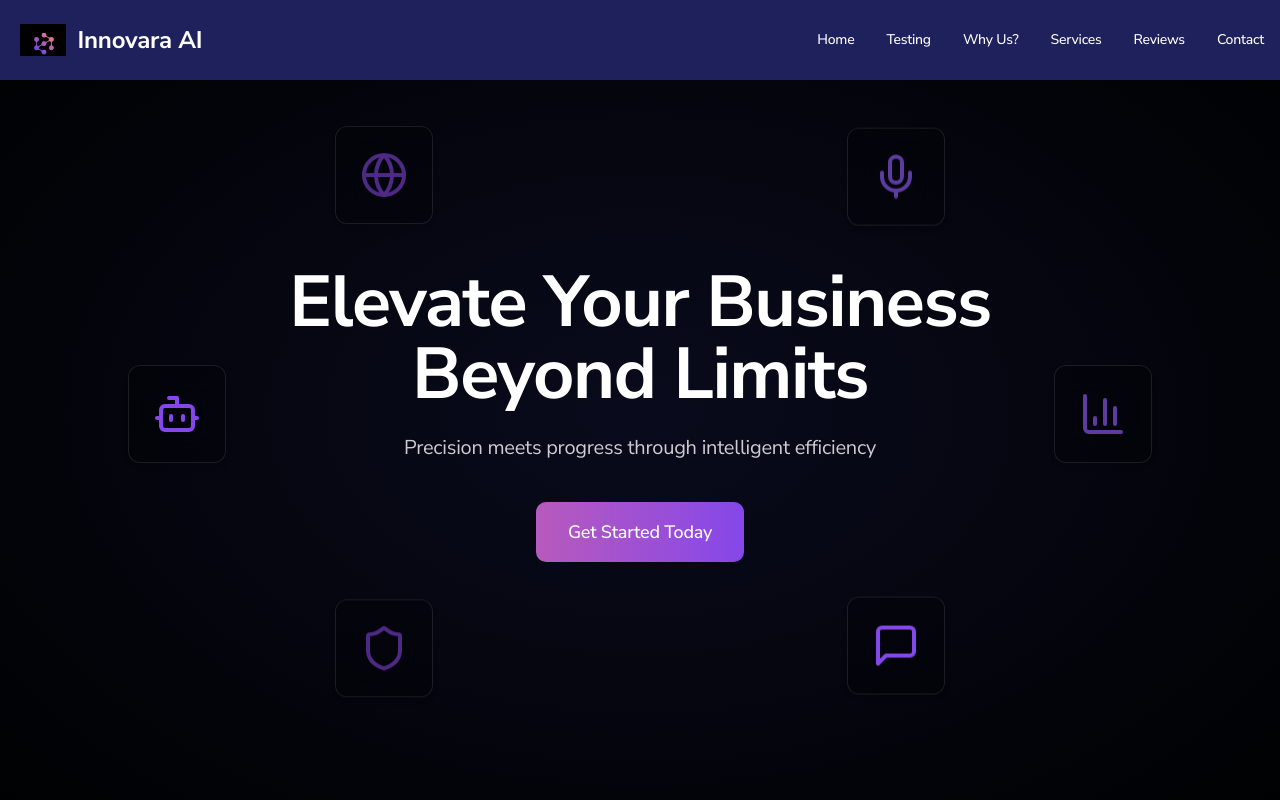
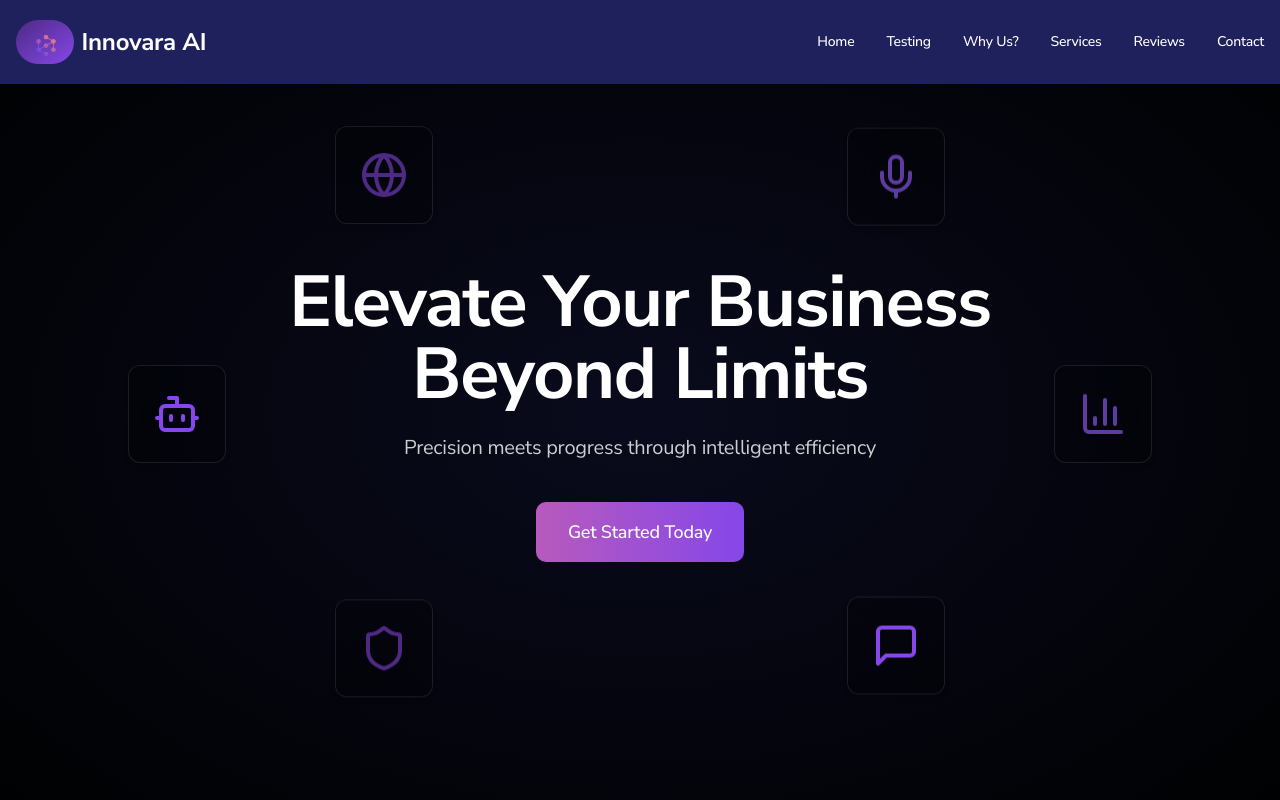
Before and after one commit to Sidh221/ai-ignite-lab, a React (Vite) app: page / in a window 1280 px wide. Shown: the top 800 px of the page. Built offline with nearby package versions, Linux system fonts and the light colour scheme.

Commit message:
Update logo and background color
Update the logo in the NavBar component and adjust the background color to match the Innovara AI theme.

```diff
--- a/src/components/NavBar.tsx
+++ b/src/components/NavBar.tsx
@@ -39,9 +39,9 @@ const NavBar = () => {
             to="/"
             className="flex items-center gap-2 text-2xl font-bold text-white"
           >
-            <div className="bg-navy rounded-full p-1">
+            <div className="bg-gradient-to-br from-purple to-cyclamen rounded-full p-1.5">
               <img
-                src="/lovable-uploads/1bc8889e-a10c-4871-a599-1439a4d03d9d.png"
+                src="/lovable-uploads/03c35b9e-6e1b-4c45-8c26-28aa8bc436a1.png"
                 alt="Innovara AI Logo"
                 className="h-8 w-auto"
               />
```
Also changed, not shown: public/lovable-uploads/03c35b9e-6e1b-4c45-8c26-28aa8bc436a1.png (added).
